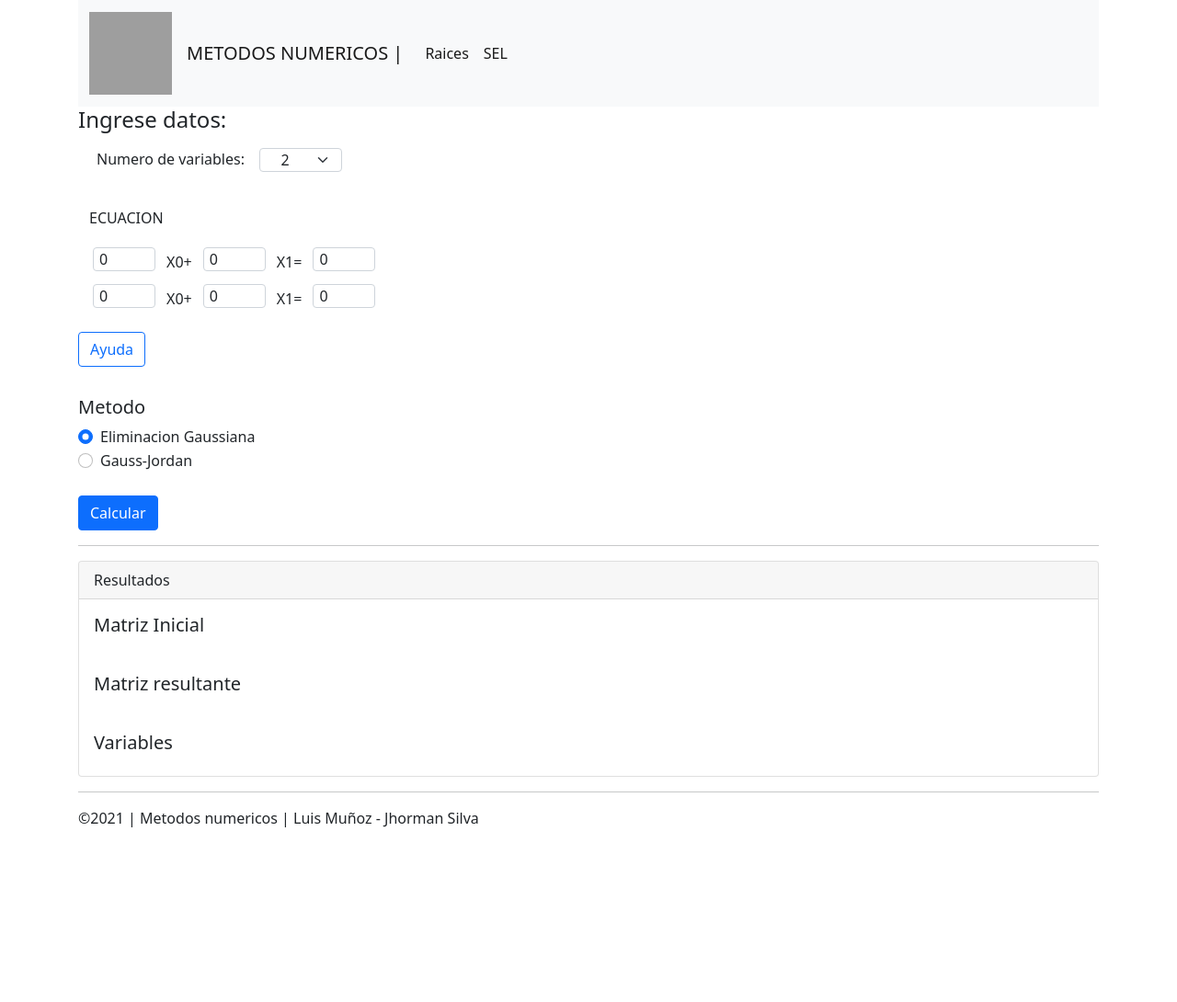
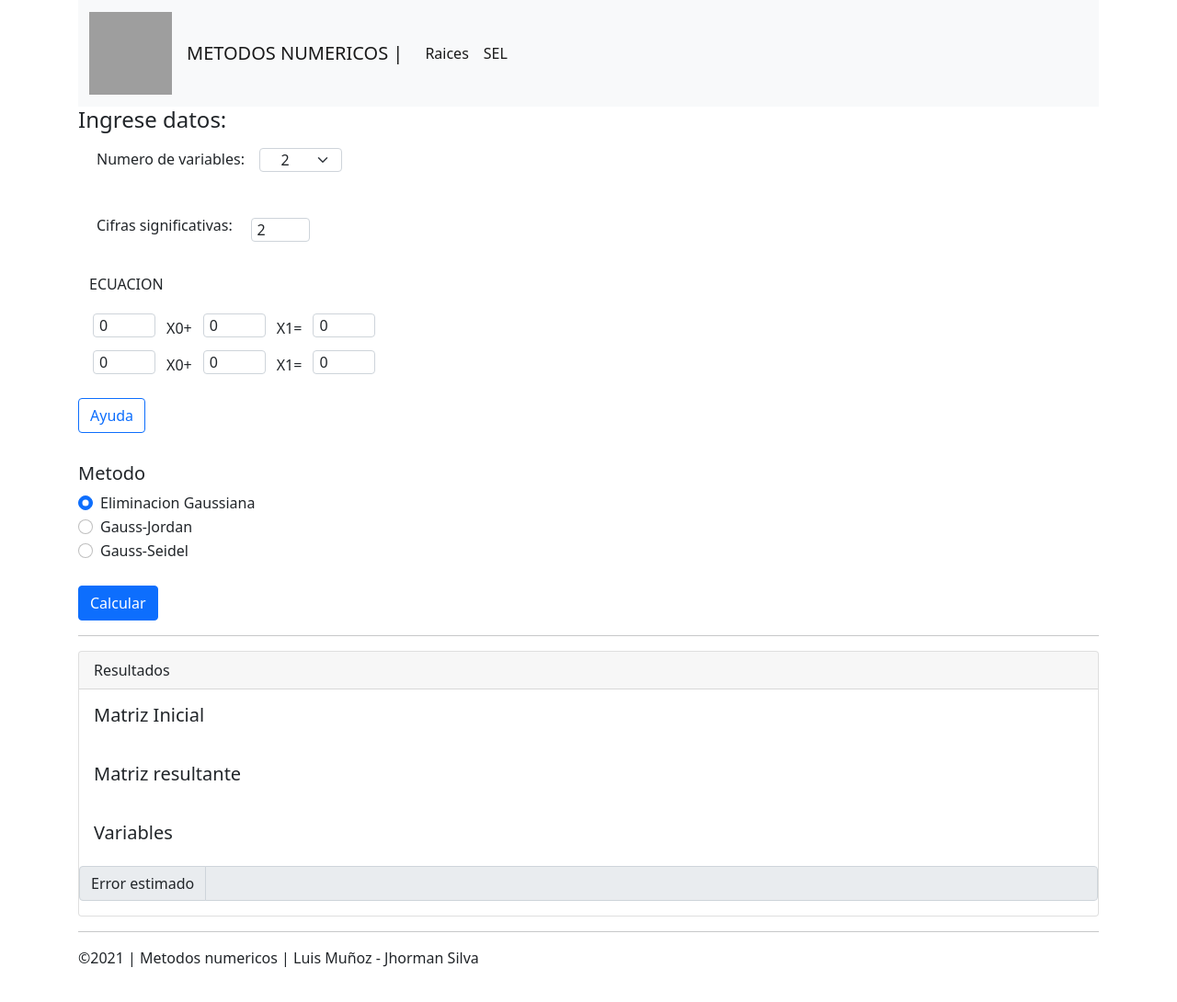
Before and after one commit to Luis-MG/MN-Root, a Django app: page /sel/ in a window 1280 px wide. Shown: the part 51-1141 px from the top of the page at 92% size. Before the commit the page ends 951 px from the top, so only its background shows below. Run offline with Django 3.2, Linux system fonts and the light colour scheme; some libraries are stand-ins or nearby versions; grey boxes are pictures that could not be loaded.

Commit message:
gauss_seidel added

```diff
--- a/MN_RAIZ/urls.py
+++ b/MN_RAIZ/urls.py
@@ -39,5 +39,5 @@ urlpatterns = [
     #FUNCIONES SEL
     path('sel/eliminacion_gauss/', views.eliminacion_gauss, name='eliminacion_gauss' ),
     path('sel/gauss_jordan/', views.gauss_jordan, name='gauss_jordan' ),
-
+    path('sel/gauss_seidel/', views.gauss_seidel, name='gauss_seidel' ),
 ]
--- a/app/templates/app/sel.html
+++ b/app/templates/app/sel.html
@@ -20,6 +20,18 @@
                     </select>
                 </div>
             </div>
+
+
+            <div class="d-flex flex-row bd-highlight mb-3">
+                <div class="p-2 bd-highlight" style="vertical-align: middle">
+                    <p>Cifras significativas:</p>
+                </div>
+                <div class="p-2 bd-highlight">
+                    <div style="width:30%;" class="p-1 bd-highlight"><input style="padding: 0 0 0 9%;" type="text" class="form-control inputMatrix" id="c"name="c"  value="2"></div>
+                </div>
+            </div>
+
+
         </div>
       <div class="container">
           <p>ECUACION</p>
@@ -93,6 +105,12 @@
             Gauss-Jordan
           </label>
         </div>
+        <div class="form-check">
+          <input class="form-check-input" type="radio" name="method" value="gauss_seidel" id="gauss_seidel" >
+          <label class="form-check-label" for="gauss_seidel">
+            Gauss-Seidel
+          </label>
+        </div>
      <br />
 
 
@@ -122,14 +140,30 @@
         \[\left\{\begin{matrix}X_{0} = -7.951219512195123\\X_{1} = 3.658536585365854\\X_{2} = 1.878048780487805\\\end{matrix}\right.\]-->
     </p>
   </div>
-  <div id="prim_container" class="card-body" >
+  <div id="a" class="card-body" >
     <h5 class="card-title">Matriz resultante </h5>
     <p id="latex_a" class="card-text"></p>
   </div>
-  <div id="g_container" class="card-body" >
+  <div id="x" class="card-body" >
     <h5 class="card-title">Variables</h5>
     <p id="latex_x" class="card-text"></p>
   </div>
+
+ <div id="es" class="card-body" style="display:none">
+    <h5 class="card-title">Error aproximado de cada variable</h5>
+    <p id="latex_e" class="card-text"></p>
+  </div>
+
+
+      <div >
+        <div class="input-group mb-3">
+          <span class="input-group-text" id="">Error estimado</span>
+          <input id="Es" type="text" class="form-control text-success" placeholder="" aria-label="Error_estimado" aria-describedby="Error_estimado" disabled>
+        </div>
+
+    </div>
+
+
 </div>
 
 
@@ -202,6 +236,19 @@
              })
         });
 
+         $('input:radio').click(function () {
+            if ($(this).val() == "gauss_seidel") {
+                //$('#a').hide();
+                $('#es').show();
+            } else {
+                //$('#a').show();
+                $('#es').hide();
+            }
+
+
+        })
+
+
         $('#submit').click(function(){
             var method = $("input[type='radio'][name='method']:checked").val() + "/";
 
@@ -232,6 +279,9 @@
                         MathJax.typeset(["#latex_a"]);
                         $('#latex_x').html(data['result'][0]['x'])
                         MathJax.typeset(["#latex_x"]);
+                        $('#latex_e').html(data['result'][0]['e'])
+                        MathJax.typeset(["#latex_e"]);
+                        $('#Es').val(data['result'][0]['es']);
                         if (data['code'] == 2) {
                             $('#modalTitle').html('Advertencia');
                             $('#modalMsg').html("Se han organizado la matriz");
--- a/app/views.py
+++ b/app/views.py
@@ -519,6 +519,49 @@ def gauss_jordan(request):
     expr_x = result_latex(x,n)
     return JsonResponse({'result':[{'i':str(expr_i),'a':str(expr_a),'x':str(expr_x)}], 'code':code})
 
+def gauss_seidel(request):
+    msg=""
+    code = 0
+    expr_i = ""
+    expr_a = ""
+    expr_e = ""
+    expr_x = ""
+    c = int(request.POST.get('c')) # cifras significativas
+    n = int(request.POST.get('n')) # numero de variables
+    x = np.zeros(n) # matriz de variables
+    a = np.zeros((n,n+1)) # matriz ingreso
+    es = (0.5*(10**(2-c))) # error estimado
+    e = np.full(n,1.) # matriz de errores aproximados
+    cent = False # centinela para el error
+    x_old = np.zeros(n) #array de x anteriores
+    it = 0 #Control de iteraciones
+    for i in range(n):
+        a[i] = request.POST.getlist('x['+str(i)+'][]')
+
+    a = a.astype(np.float)
+    e = e.astype(np.float)
+    a, code = matrix_adjust(n,a)
+    expr_i = matrix_latex(a,n)
+
+    a, code = check_determinant(a,n)
+    expr_a = matrix_latex(a,n)
+    while cent == False:
+        for i in range (n):
+            x_old[i] = x[i]
+
+        x = seidel(a, x, n)
+        for i in range(n):
+            if it > 0:
+                e[i] = abs((x_old[i]-x[i])/x_old[i])
+        if all(j < es for j in e):
+            cent = True
+        it = it + 1
+
+    expr_x = result_latex(x,n)
+    expr_e = result_latex(e,n)
+
+    return JsonResponse({'result':[{'i':str(expr_i),'a':str(expr_a),'x':str(expr_x),'e':str(expr_e),'es':str(es)}], 'code':code})
+
 def matrix_adjust(n,a):
     code = 0
     for i in range(n):
@@ -560,3 +603,37 @@ def result_latex(x,n):
             txt = txt + r'\\'
     txt = txt + ('\end{'+'matrix}\\right.\]')
     return txt
+
+def check_determinant(a,n):
+    # ordenar matriz
+    for i in range(n):
+        max_val = a[i][i]
+    for j in range(n):
+        if max_val < abs(a[j][i]):
+            max_val = a[j][i]
+            a[[i,j]] = a[[j,i]]
+
+    for i in range(n):
+        for j in range(n):
+            if abs(a[i][i]) < abs(a[i][j]):
+                msg = "el sistema de ecuaciones no cumple con el factor determinante y no podrian convergir los valores de las variables con este metodo."
+                return JsonResponse({'msg':msg,'code':1})
+                break
+    code = 2
+    return a, code
+
+def seidel(a, x ,n):
+
+    # for loop for 3 times as to calculate x, y , z
+    for j in range(0, n):
+        # temp variable d to store b[j]
+        d = a[j][n]
+
+        # to calculate respective xi, yi, zi
+        for i in range(0, n):
+            if(j != i):
+                d-=a[j][i] * x[i]
+        # updating the value of our solution
+        x[j] = d / a[j][j]
+    # returning our updated solution
+    return x
```
